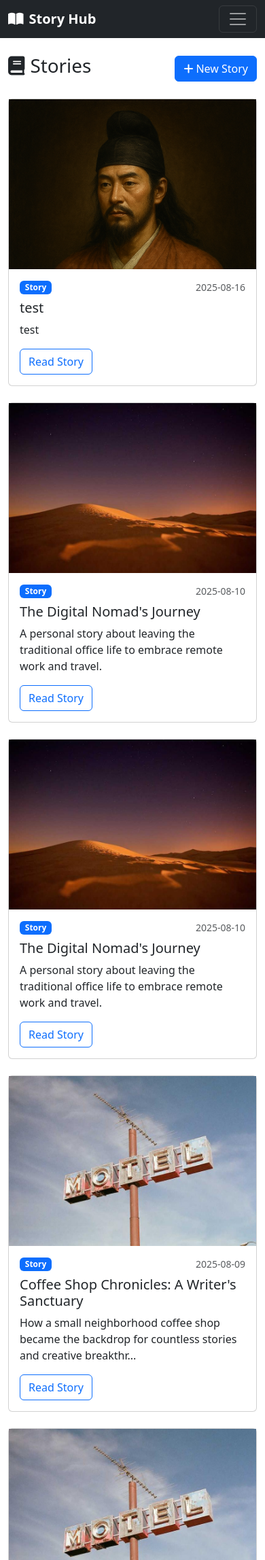
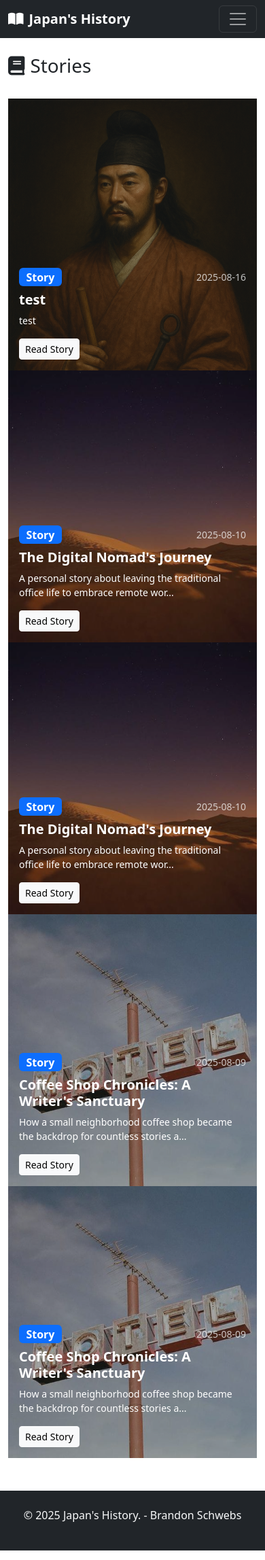
Before and after one commit to bschwebs/website_template, a Flask app: page /stories in a window 390 px wide. Shown: the top 2295 px of the page at 68% size. Run offline with Flask 3, Linux system fonts and the light colour scheme; data comes from the database, SQL or seed files in the repository; some libraries are stand-ins or nearby versions.

Commit message:
Unify card design across all pages and improve admin UX
Card Design Consistency:
- Updated all post cards to match homepage overlay format
- Fixed card heights to 400px across stories, articles, search, and tag pages
- Applied seamless grid layout (no gaps) to all card displays
- Consistent overlay design with dark background and white text
- Added gradient fallbacks for posts without images
- Maintained tag functionality within overlay design for search results

UI/UX Improvements:
- Hide "New Story" and "New Article" buttons from non-admin users
- Cleaner interface for content consumers vs content creators
- Admin-only buttons only visible when is_admin_logged_in is true
- Consistent visual hierarchy across all page types

Technical:
- Used !important declarations to enforce consistent card heights
- Removed conflicting Bootstrap h-100 classes
- Maintained responsive design across mobile and desktop
- Preserved all existing functionality while improving visual consistency

All pages now have unified, professional appearance with immersive card design.

🤖 Generated with [Claude Code](https://claude.ai/code)

Co-Authored-By: Claude <noreply@anthropic.com>

```diff
--- a/templates/admin/dashboard.html
+++ b/templates/admin/dashboard.html
@@ -1,6 +1,6 @@
 {% extends "base.html" %}
 
-{% block title %}Admin Dashboard - Story Hub{% endblock %}
+{% block title %}Admin Dashboard | Japan's History{% endblock %}
 
 {% block content %}
 <div class="row">
--- a/templates/admin/login.html
+++ b/templates/admin/login.html
@@ -1,6 +1,6 @@
 {% extends "base.html" %}
 
-{% block title %}Admin Login - Story Hub{% endblock %}
+{% block title %}Admin Login | Japan's History{% endblock %}
 
 {% block content %}
 <div class="row justify-content-center">
--- a/templates/admin/posts.html
+++ b/templates/admin/posts.html
@@ -1,6 +1,6 @@
 {% extends "base.html" %}
 
-{% block title %}Manage Posts - Admin{% endblock %}
+{% block title %}Manage Posts | Japan's History{% endblock %}
 
 {% block content %}
 <div class="row">
--- a/templates/base.html
+++ b/templates/base.html
@@ -5,7 +5,7 @@
     <meta name="viewport" content="width=device-width, initial-scale=1.0">
 
     <!-- Basic SEO Meta Tags -->
-    <title>{% block title %}Story Hub - Discover Amazing Stories and Articles{% endblock %}</title>
+    <title>{% block title %}Japan's History{% endblock %}</title>
     <meta name="description" content="{% block meta_description %}Discover amazing stories and insightful articles from our community of writers. Explore technology, lifestyle, travel, and creative content.{% endblock %}">
     <meta name="keywords" content="{% block meta_keywords %}blog, stories, articles, writing, technology, lifestyle, travel, creativity{% endblock %}">
     <meta name="author" content="Story Hub">
@@ -15,7 +15,7 @@
     <link rel="canonical" href="{% block canonical_url %}{{ request.url }}{% endblock %}">
 
     <!-- Open Graph Meta Tags -->
-    <meta property="og:title" content="{% block og_title %}Story Hub - Discover Amazing Stories and Articles{% endblock %}">
+    <meta property="og:title" content="{% block og_title %}Japan's History{% endblock %}">
     <meta property="og:description" content="{% block og_description %}Discover amazing stories and insightful articles from our community of writers. Explore technology, lifestyle, travel, and creative content.{% endblock %}">
     <meta property="og:type" content="{% block og_type %}website{% endblock %}">
     <meta property="og:url" content="{% block og_url %}{{ request.url }}{% endblock %}">
@@ -26,7 +26,7 @@
 
     <!-- Twitter Card Meta Tags -->
     <meta name="twitter:card" content="{% block twitter_card %}summary_large_image{% endblock %}">
-    <meta name="twitter:title" content="{% block twitter_title %}Story Hub - Discover Amazing Stories and Articles{% endblock %}">
+    <meta name="twitter:title" content="{% block twitter_title %}Japan's History{% endblock %}">
     <meta name="twitter:description" content="{% block twitter_description %}Discover amazing stories and insightful articles from our community of writers. Explore technology, lifestyle, travel, and creative content.{% endblock %}">
     <meta name="twitter:image" content="{% block twitter_image %}{{ url_for('static', filename='uploads/sample1.jpg') }}{% endblock %}">
     <meta name="twitter:image:alt" content="{% block twitter_image_alt %}Story Hub - Blog Platform{% endblock %}">
@@ -44,7 +44,7 @@
     {
         "@context": "https://schema.org",
         "@type": "WebSite",
-        "name": "Story Hub",
+        "name": "Japan's History",
         "description": "Discover amazing stories and insightful articles from our community of writers.",
         "url": "{{ request.url_root }}",
         "potentialAction": {
@@ -91,7 +91,7 @@
     <nav class="navbar navbar-expand-lg navbar-dark bg-dark">
         <div class="container">
             <a class="navbar-brand" href="{{ url_for('main.index') }}">
-                <i class="fas fa-book-open me-2"></i>Story Hub
+                <i class="fas fa-book-open me-2"></i>Japan's History
             </a>
             <button class="navbar-toggler" type="button" data-bs-toggle="collapse" data-bs-target="#navbarNav">
                 <span class="navbar-toggler-icon"></span>
@@ -179,7 +179,7 @@
 
     <footer class="bg-dark text-light py-4 mt-5">
         <div class="container text-center">
-            <p>&copy; 2025 Story Hub. Built with Flask, SQLite, and Bootstrap.</p>
+            <p>&copy; 2025 Japan's History. - Brandon Schwebs</p>
         </div>
     </footer>
 
--- a/templates/create.html
+++ b/templates/create.html
@@ -1,6 +1,6 @@
 {% extends "base.html" %}
 
-{% block title %}Create Post - Story Hub{% endblock %}
+{% block title %}Create Post | Japan's History{% endblock %}
 
 {% block content %}
 <div class="row">
--- a/templates/edit.html
+++ b/templates/edit.html
@@ -1,6 +1,6 @@
 {% extends "base.html" %}
 
-{% block title %}Edit: {{ post.title }} - Story Hub{% endblock %}
+{% block title %}Edit: {{ post.title }} | Japan's History{% endblock %}
 
 {% block content %}
 <div class="row">
--- a/templates/index.html
+++ b/templates/index.html
@@ -1,6 +1,6 @@
 {% extends "base.html" %}
 
-{% block title %}Story Hub - Discover Amazing Stories and Articles{% endblock %}
+{% block title %}Japan's History{% endblock %}
 
 {% block meta_description %}Discover amazing stories and insightful articles from our community of writers.{% endblock %}
 
@@ -15,7 +15,7 @@
 <div class="row">
     <div class="col-12">
         <div class="jumbotron bg-light p-5 rounded mb-4">
-            <h1 class="display-4">Welcome to Story Hub</h1>
+            <h1 class="display-4">Japan's History</h1>
             <p class="lead">Discover amazing stories and insightful articles from our community of writers.</p>
         </div>
     </div>
@@ -112,7 +112,7 @@
 <div class="row g-0">
     {% for post in posts %}
     <div class="col-md-6 col-lg-4">
-        <div class="card post-card h-100 rounded-0 border-0 overflow-hidden position-relative" style="height: 400px;">
+        <div class="card post-card rounded-0 border-0 overflow-hidden position-relative" style="height: 400px !important; min-height: 400px !important; max-height: 400px !important;">
             {% if post.image_filename %}
             <!-- Background Image -->
             <div class="position-absolute w-100 h-100"
--- a/templates/post.html
+++ b/templates/post.html
@@ -1,6 +1,6 @@
 {% extends "base.html" %}
 
-{% block title %}{{ post.title }} - Story Hub{% endblock %}
+{% block title %}{{ post.title }} | Japan's History{% endblock %}
 
 {% block meta_description %}{{ post.excerpt if post.excerpt else (post.content|striptags)[:160] }}{% endblock %}
 
@@ -30,11 +30,11 @@
     "image": "{% if post.image_filename %}{{ url_for('static', filename='uploads/' + post.image_filename, _external=True) }}{% else %}{{ url_for('static', filename='uploads/sample1.jpg', _external=True) }}{% endif %}",
     "author": {
         "@type": "Organization",
-        "name": "Story Hub"
+        "name": "Japan's History"
     },
     "publisher": {
         "@type": "Organization",
-        "name": "Story Hub",
+        "name": "Japan's History",
         "logo": {
             "@type": "ImageObject",
             "url": "{{ url_for('static', filename='uploads/sample1.jpg', _external=True) }}"
--- a/templates/search/tags.html
+++ b/templates/search/tags.html
@@ -1,6 +1,6 @@
 {% extends "base.html" %}
 
-{% block title %}All Tags - Story Hub{% endblock %}
+{% block title %}All Tags | Japan's History{% endblock %}
 
 {% block content %}
 <div class="row">
--- a/templates/stories.html
+++ b/templates/stories.html
@@ -1,40 +1,52 @@
 {% extends "base.html" %}
 
-{% block title %}Stories - Story Hub{% endblock %}
+{% block title %}Stories | Japan's History{% endblock %}
 
 {% block content %}
 <div class="d-flex justify-content-between align-items-center mb-4">
     <h1><i class="fas fa-book me-2"></i>Stories</h1>
+    {% if is_admin_logged_in %}
     <a href="{{ url_for('posts.create_post') }}" class="btn btn-primary">
         <i class="fas fa-plus me-1"></i>New Story
     </a>
+    {% endif %}
 </div>
 
 {% if stories %}
-<div class="row">
+<div class="row g-0">
     {% for story in stories %}
-    <div class="col-md-6 col-lg-4 mb-4">
-        <div class="card post-card h-100">
+    <div class="col-md-6 col-lg-4">
+        <div class="card post-card rounded-0 border-0 overflow-hidden position-relative" style="height: 400px !important; min-height: 400px !important; max-height: 400px !important;">
             {% if story.image_filename %}
-            <div class="card-img-top post-image"
+            <!-- Background Image -->
+            <div class="position-absolute w-100 h-100"
                  style="background-image: url('{{ url_for('static', filename='uploads/' + story.image_filename) }}');
                         background-size: cover;
                         background-position: {{ story.image_position_x|default('center') }} {{ story.image_position_y|default('center') }};
                         background-repeat: no-repeat;"></div>
+
+            <!-- Dark Overlay -->
+            <div class="position-absolute w-100 h-100 bg-dark" style="opacity: 0.4;"></div>
+            {% else %}
+            <!-- Gradient Background if no image -->
+            <div class="position-absolute w-100 h-100"
+                 style="background: linear-gradient(135deg, #667eea 0%, #764ba2 100%);"></div>
             {% endif %}
-            <div class="card-body d-flex flex-column">
-                <div class="d-flex justify-content-between align-items-center mb-2">
-                    <span class="badge bg-primary">Story</span>
-                    <small class="text-muted">{{ story.created_at[:10] }}</small>
-                </div>
-                <h5 class="card-title">{{ story.title }}</h5>
-                {% if story.excerpt %}
-                <p class="card-text">{{ (story.excerpt[:100] + ('...' if story.excerpt|length > 100 else ''))|safe }}</p>
-                {% else %}
-                <p class="card-text">{{ (story.content[:100] + ('...' if story.content|length > 100 else ''))|safe }}</p>
-                {% endif %}
-                <div class="mt-auto">
-                    <a href="{{ url_for('posts.view_post_by_slug', slug=story.slug) if story.slug else url_for('posts.view_post', post_id=story.id) }}" class="btn btn-outline-primary">Read Story</a>
+
+            <!-- Content Overlay -->
+            <div class="card-body position-relative d-flex flex-column justify-content-end text-white h-100 p-3">
+                <div>
+                    <div class="d-flex justify-content-between align-items-center mb-2">
+                        <span class="badge bg-primary fs-6">Story</span>
+                        <small class="text-light opacity-75">{{ story.created_at[:10] }}</small>
+                    </div>
+                    <h5 class="card-title text-white fw-bold mb-2">{{ story.title }}</h5>
+                    {% if story.excerpt %}
+                    <p class="card-text text-white mb-3 opacity-90 small">{{ (story.excerpt[:80] + ('...' if story.excerpt|length > 80 else ''))|safe }}</p>
+                    {% else %}
+                    <p class="card-text text-white mb-3 opacity-90 small">{{ (story.content[:80] + ('...' if story.content|length > 80 else ''))|safe }}</p>
+                    {% endif %}
+                    <a href="{{ url_for('posts.view_post_by_slug', slug=story.slug) if story.slug else url_for('posts.view_post', post_id=story.id) }}" class="btn btn-light btn-sm">Read Story</a>
                 </div>
             </div>
         </div>
```
Also changed, not shown: templates/articles.html (+30 -18 lines), templates/search/results.html (+26 -16 lines), templates/search/tag.html (+28 -18 lines), .claude/settings.local.json.
